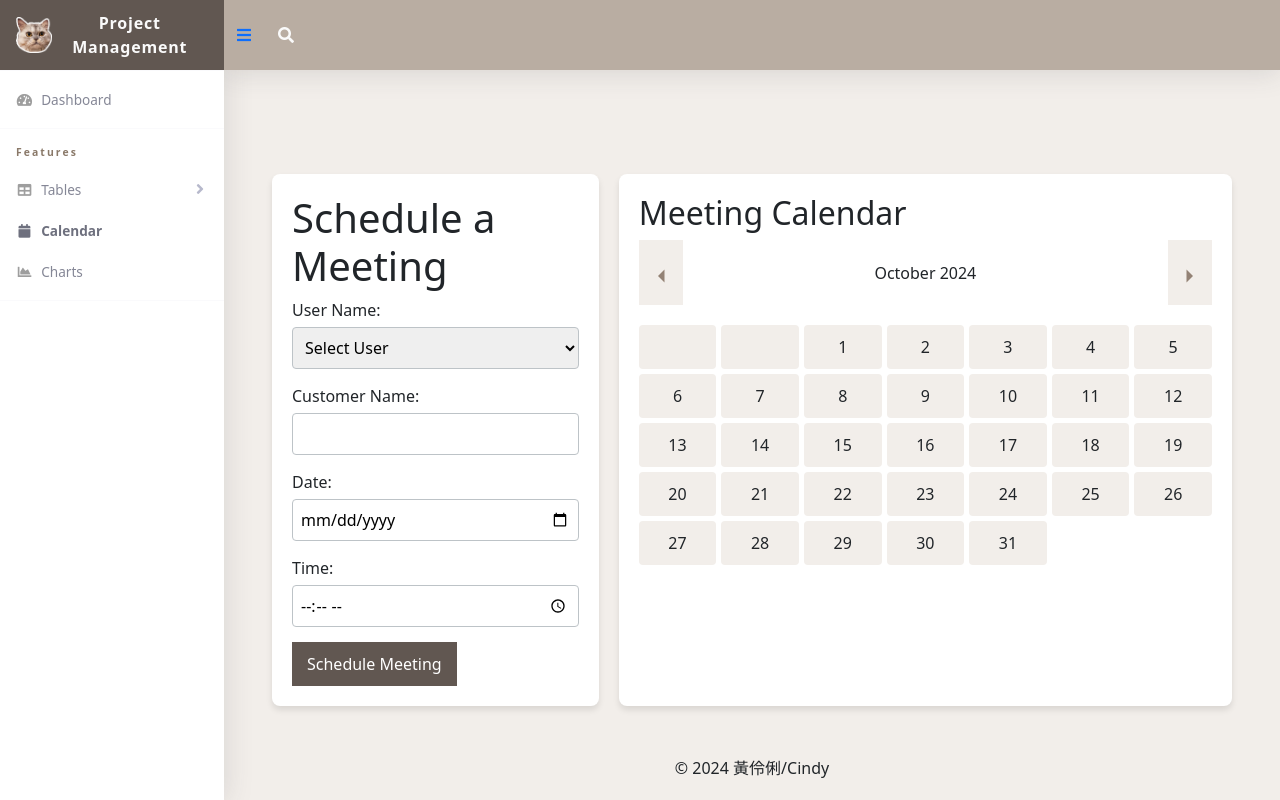
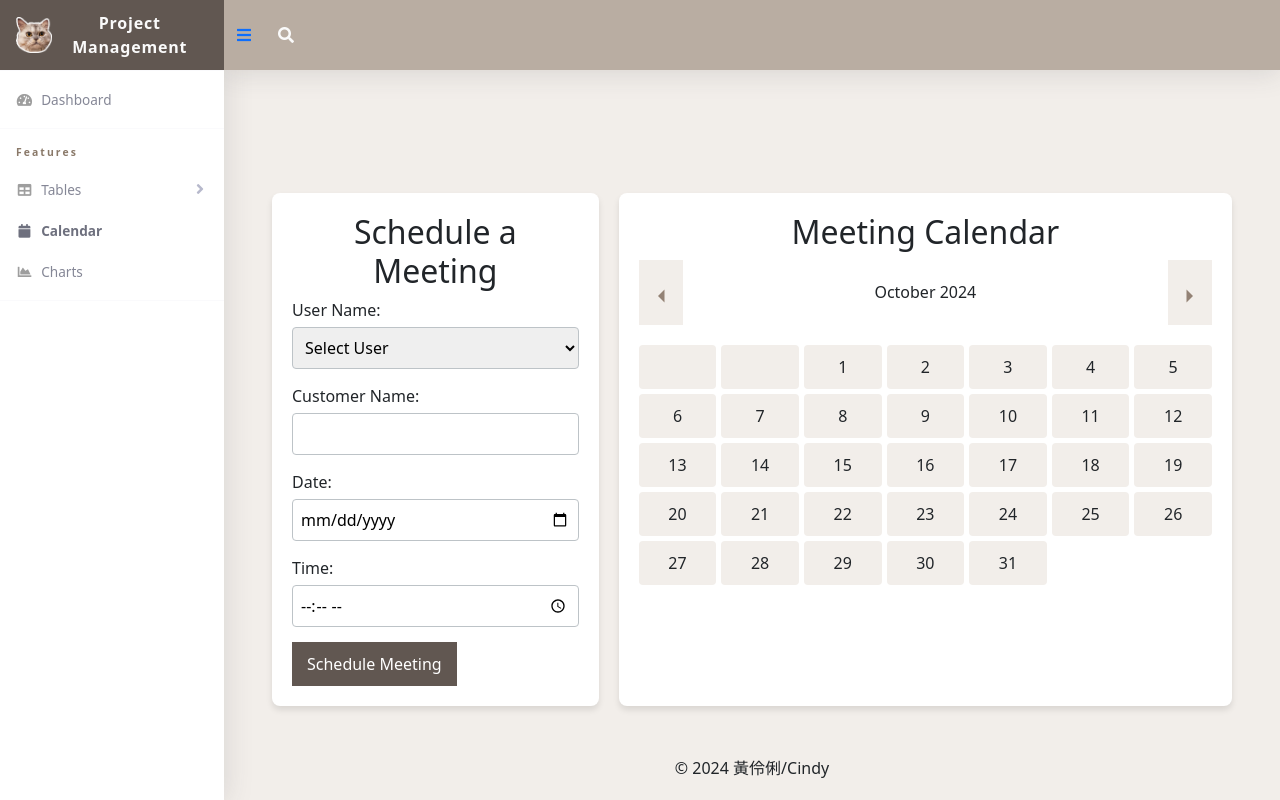
Before and after one commit to HNGLINGLI/Project-management-platform, a PHP site: page /calendar.html in a window 1280 px wide. Run offline with PHP 8.4, Linux system fonts and the light colour scheme; data that the repository does not hold is empty; some libraries are stand-ins or nearby versions.

Commit message:
Added text styling

```diff
--- a/css/calendarstyle.css
+++ b/css/calendarstyle.css
@@ -64,6 +64,11 @@ body {
 h1, h2 {
     color: var(--primary-color);
     margin-top: 0;
+    text-align: center;
+}
+
+.form-container h1 {
+    font-size: 2em;
 }
 
 .form-group {
```
